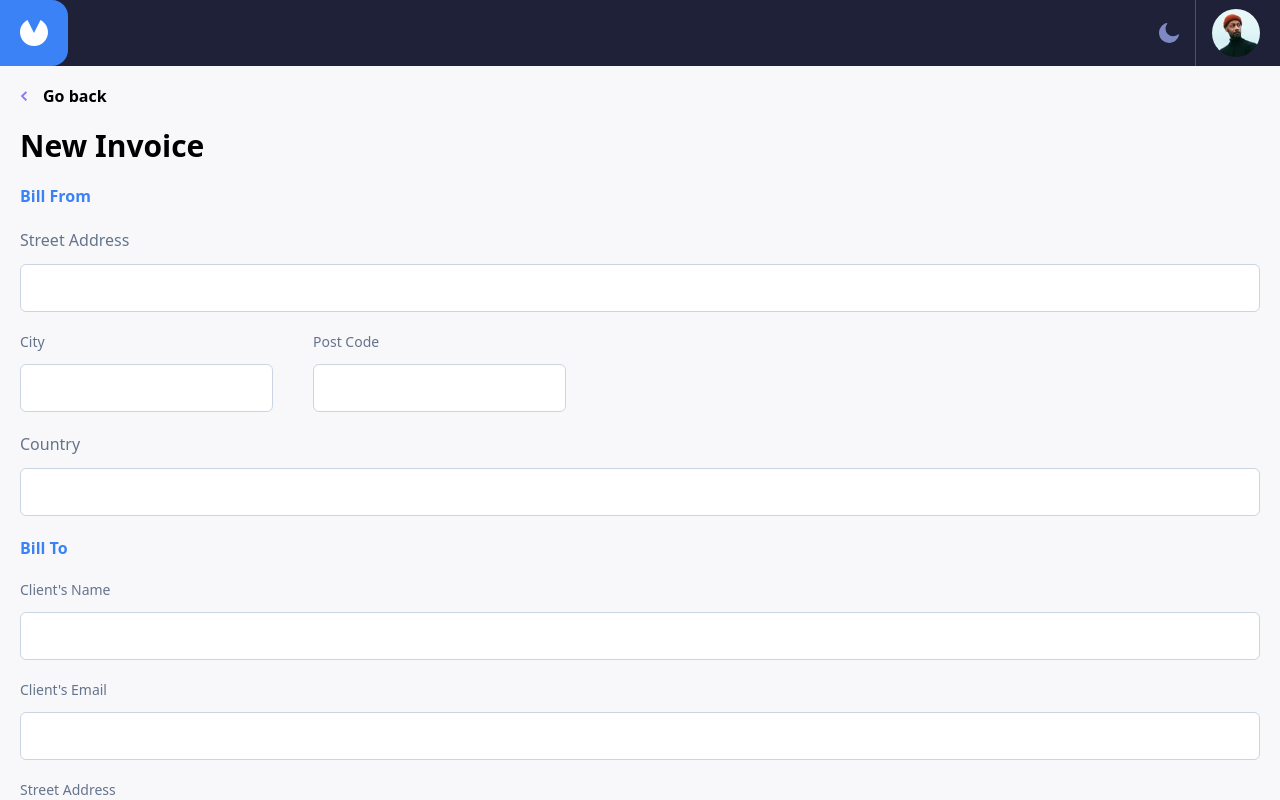
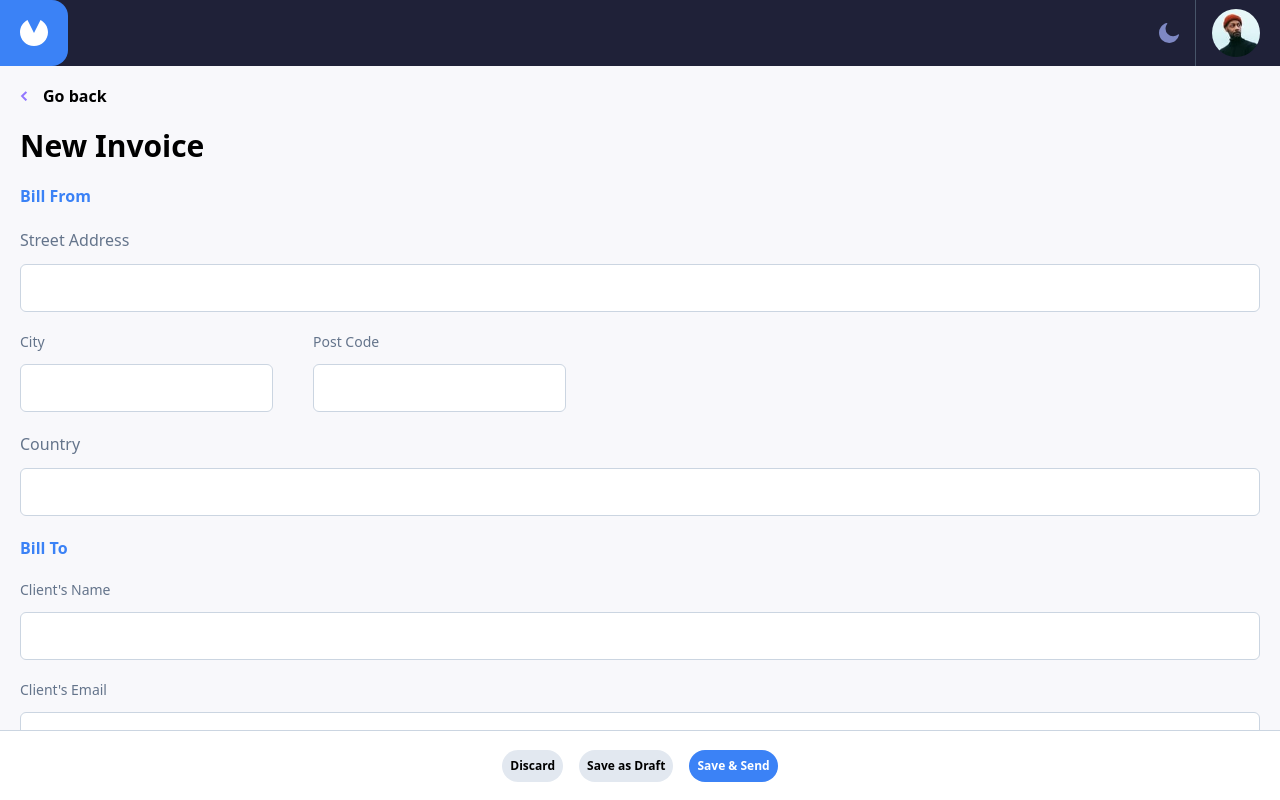
Before and after one commit to COLADOXD/invoic_app, a Vue app: page /#/invoice in a window 1280 px wide. Shown: the top 800 px of the page. Built offline with nearby package versions, Linux system fonts and the light colour scheme.

Commit message:
change styles

```diff
--- a/src/views/AboutInvoiceView.vue
+++ b/src/views/AboutInvoiceView.vue
@@ -60,9 +60,10 @@ const confirmDeleteInvoice = () => {
     <DetailsInvoiceComponent />
   </div>
   <div
-    class="bg-white dark:bg-secondary p-5 text-sm flex justify-center items-center dark:text-white border-slate-300 border-t dark:border-0">
-    <div class="bg-slate-200 dark:bg-cuarto p-3 rounded-3xl font-semibold">Edit</div>
-    <button @click="confirmDeleteInvoice" class="bg-red-500 p-3 rounded-3xl mx-3 font-semibold text-white">Delete</button>
-    <div class="bg-blue-500 p-3 rounded-3xl font-semibold text-white">Mark as Paid</div>
+    class="bg-white dark:bg-secondary p-5 text-sm flex justify-center items-center dark:text-white border-slate-300 border-t dark:border-0 fixed bottom-0 w-full h-[50px]">
+    <div class="bg-slate-200 dark:bg-cuarto p-2 text-xs rounded-3xl font-semibold">Edit</div>
+    <button @click="confirmDeleteInvoice"
+      class="bg-red-500 p-2 text-xs rounded-3xl mx-3 font-semibold text-white">Delete</button>
+    <div class="bg-blue-500 p-2 text-xs rounded-3xl font-semibold text-white">Mark as Paid</div>
   </div>
 </template>
--- a/src/views/AddInvoiceView.vue
+++ b/src/views/AddInvoiceView.vue
@@ -342,14 +342,14 @@ const viewPaymentTerms = () => {
         </div>
     </div>
     <div
-        class="p-5 drop-shadow-2xl relative bg-white dark:bg-secondary w-full dark:text-white flex justify-center text-xs font-semibold">
+        class="bg-white dark:bg-secondary text-sm flex justify-center items-center dark:text-white border-slate-300 border-t dark:border-0 fixed bottom-0 w-full h-[70px]">
         <router-link to="/">
-            <button class="p-3 rounded-full bg-cuarto text-slate-400 dark:text-white">Discard</button>
+            <button class="bg-slate-200 dark:bg-terceary p-2 text-xs rounded-3xl font-semibold">Discard</button>
         </router-link>
-        <button @click="checkInput()" class="p-3 rounded-full bg-terceary mx-3 text-slate-400 dark:text-white">Save as
+        <button @click="checkInput()" class="bg-slate-200 m-4 dark:bg-cuarto p-2 text-xs rounded-3xl font-semibold">Save as
             Draft
         </button>
-        <button @click="checkInput()" class="p-3 rounded-full bg-blue-500 text-white ">
+        <button @click="checkInput()" class="p-2 text-xs rounded-3xl font-semibold bg-blue-500 text-white ">
             Save & Send
         </button>
     </div>
```
